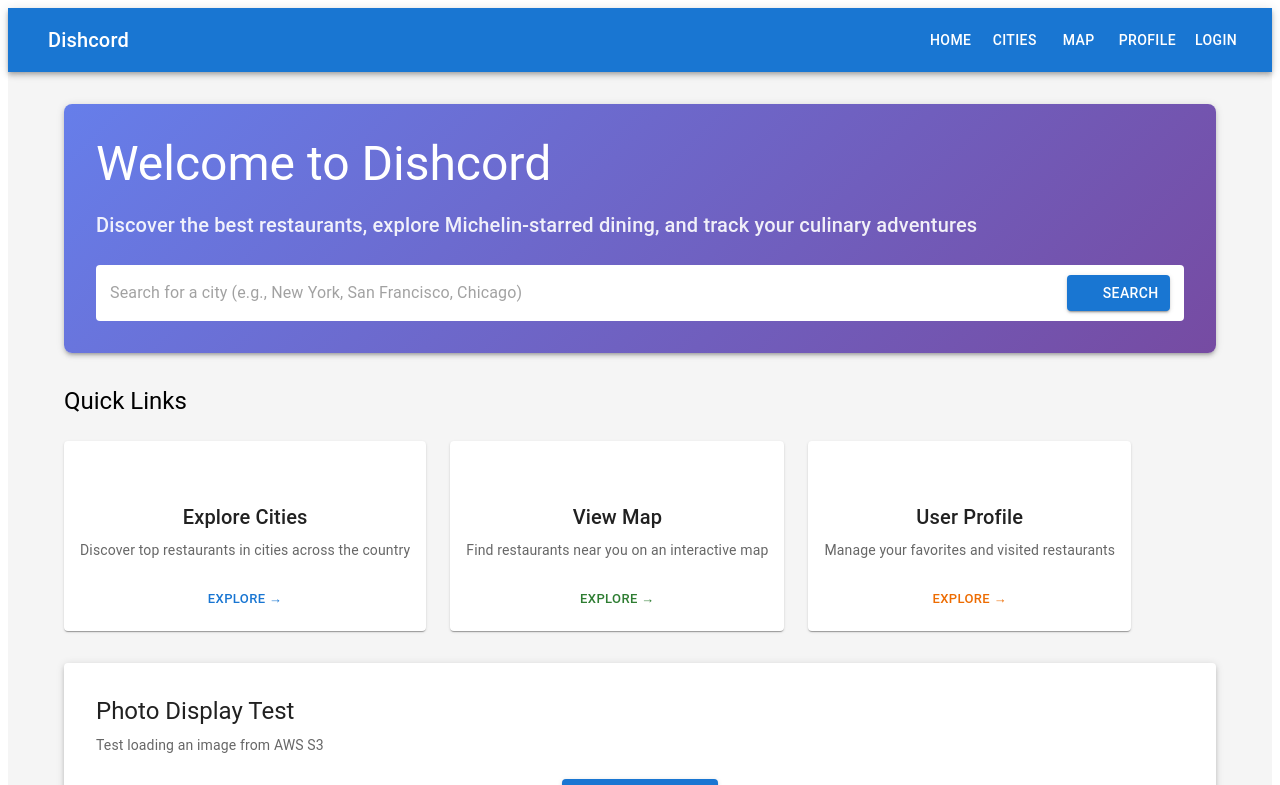
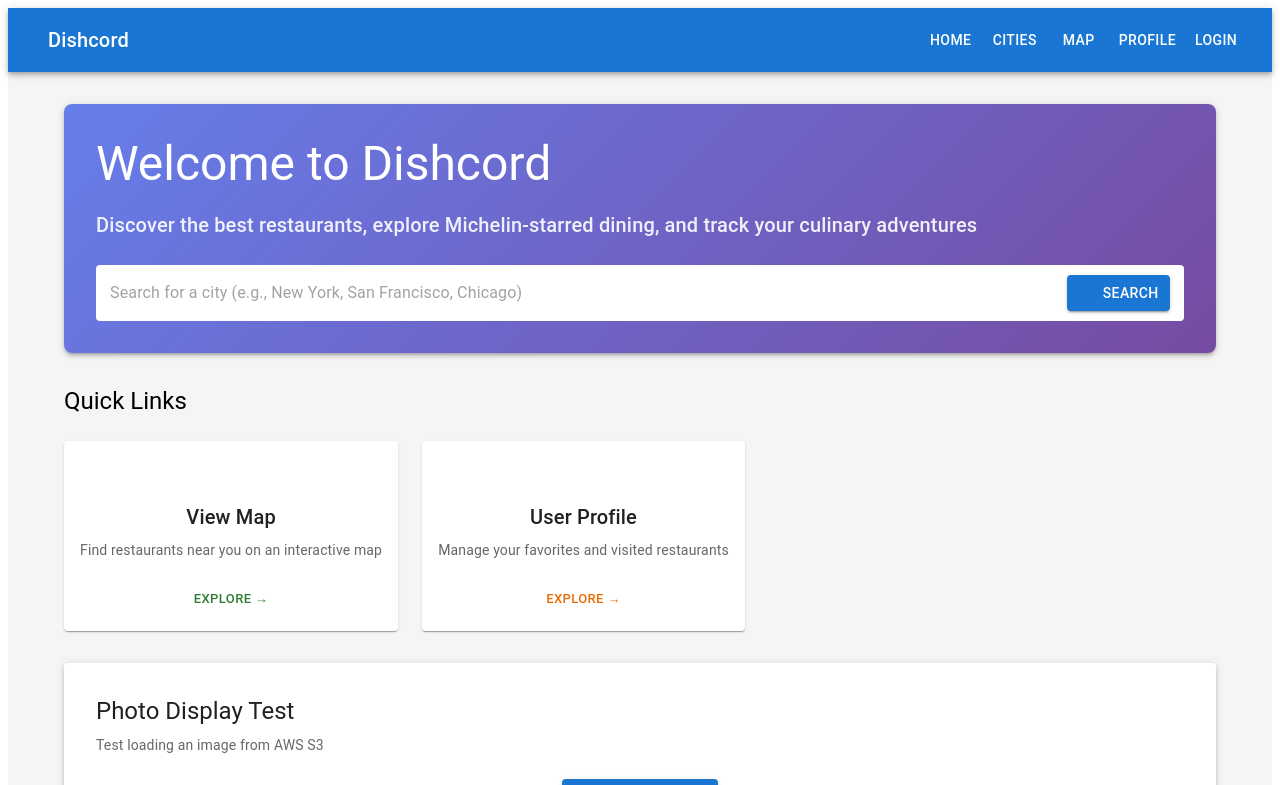
Before and after one commit to belle-hsieh/dishcord, a React (Create React App) app in the folder dishcord/client/: page / in a window 1280 px wide. Shown: the top 785 px of the page. Built offline with nearby package versions, Linux system fonts and the light colour scheme; some icons are missing.

Commit message:
fix filters + remove card from home

```diff
--- a/dishcord/client/src/pages/CityProfilePage.js
+++ b/dishcord/client/src/pages/CityProfilePage.js
@@ -136,8 +136,10 @@ export default function CityProfilePage() {
   }, [apiBase, city, state, minRating, minReviewCount, minRatingGems, maxReviewCountGems]);
 
   useEffect(() => {
+    // Only fetch data on initial mount or when city/state changes
     fetchCityData();
-  }, [fetchCityData]);
+    // eslint-disable-next-line react-hooks/exhaustive-deps
+  }, [city, state]);
 
   const handleApplyFilters = () => {
     fetchCityData();
--- a/dishcord/client/src/pages/HomePage.js
+++ b/dishcord/client/src/pages/HomePage.js
@@ -51,13 +51,6 @@ export default function HomePage() {
   };
 
   const quickLinks = [
-    {
-      title: "Explore Cities",
-      description: "Discover top restaurants in cities across the country",
-      icon: <RestaurantIcon sx={{ fontSize: 40 }} />,
-      onClick: () => navigate("/city/New York"),
-      color: "#1976d2",
-    },
     {
       title: "View Map",
       description: "Find restaurants near you on an interactive map",
```
Also changed, not shown: 1 other file (tests, documents, lock files or other folders).
